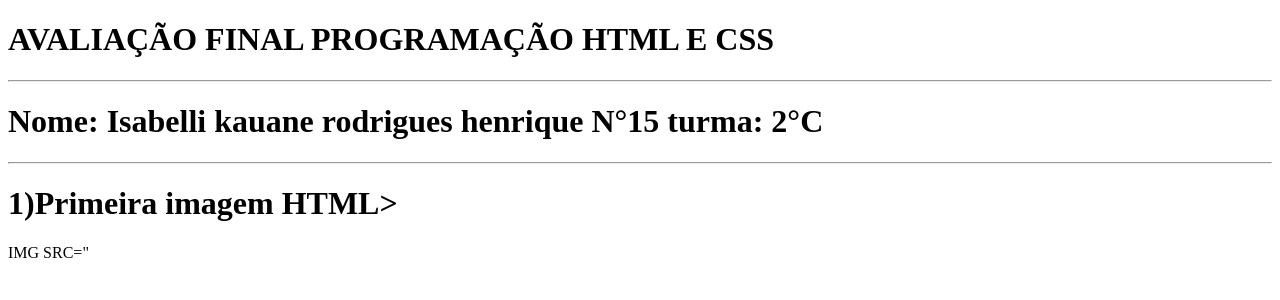
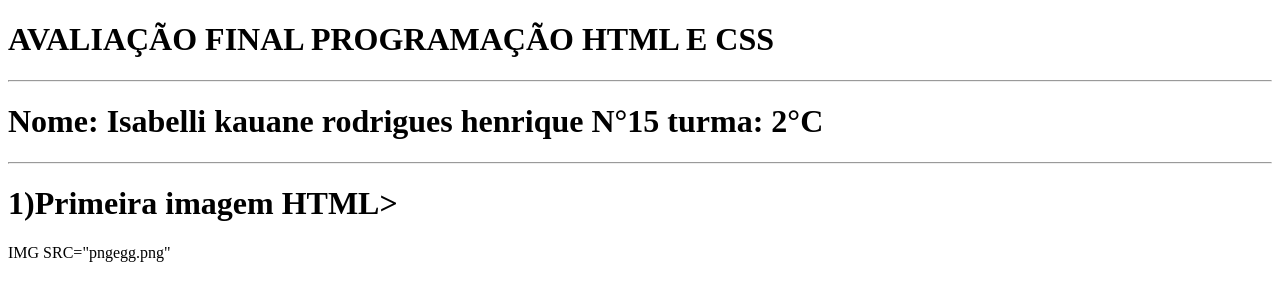
Before and after one commit to kauaneisa/AVALIA-O-HTML-E-CSS, a plain HTML site: page index.html in a window 1280 px wide. Drawn offline with Linux system fonts and the light colour scheme.

Commit message:
Update index.html

```diff
--- a/index.html
+++ b/index.html
@@ -17,6 +17,6 @@
         <H1> Nome: Isabelli kauane rodrigues henrique N°15 turma: 2°C</H1>
         <hr>
         <h1> 1)Primeira imagem HTML></h1>
-        IMG SRC="
+        IMG SRC="pngegg.png"
 </body>
 </html>
```
